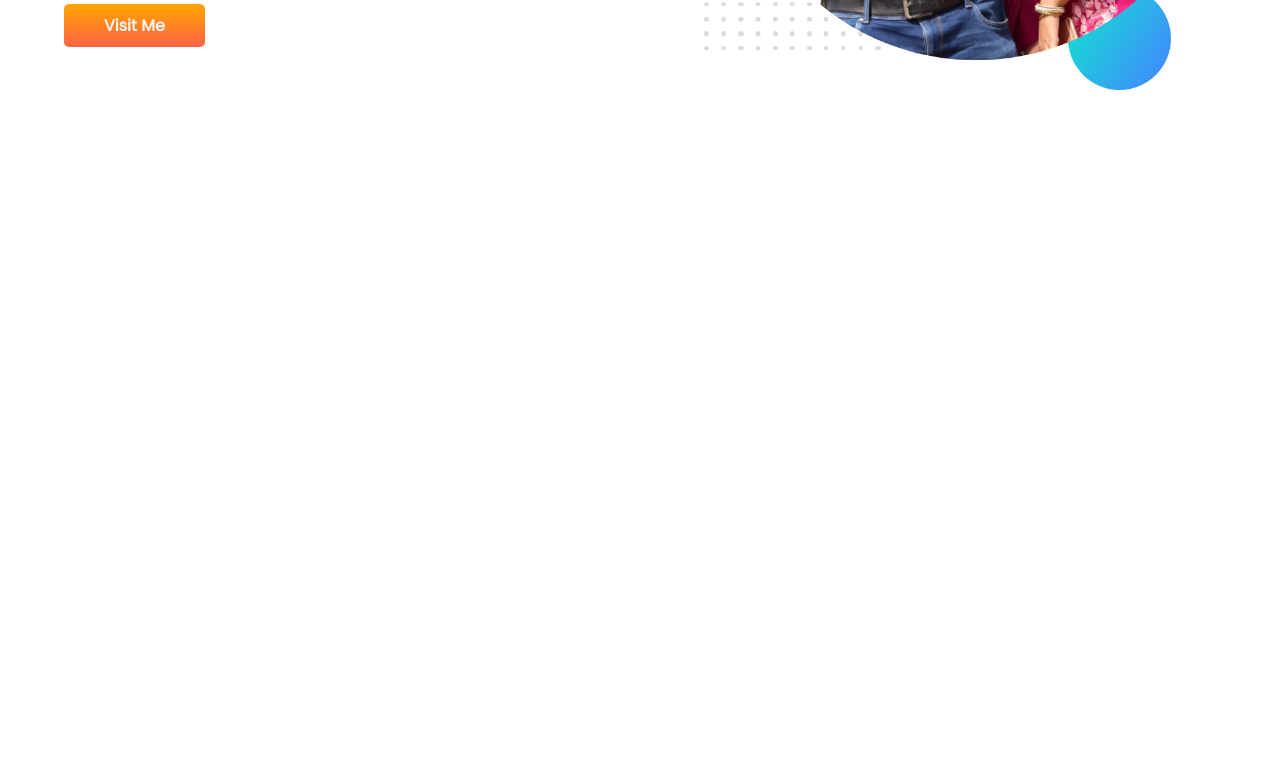
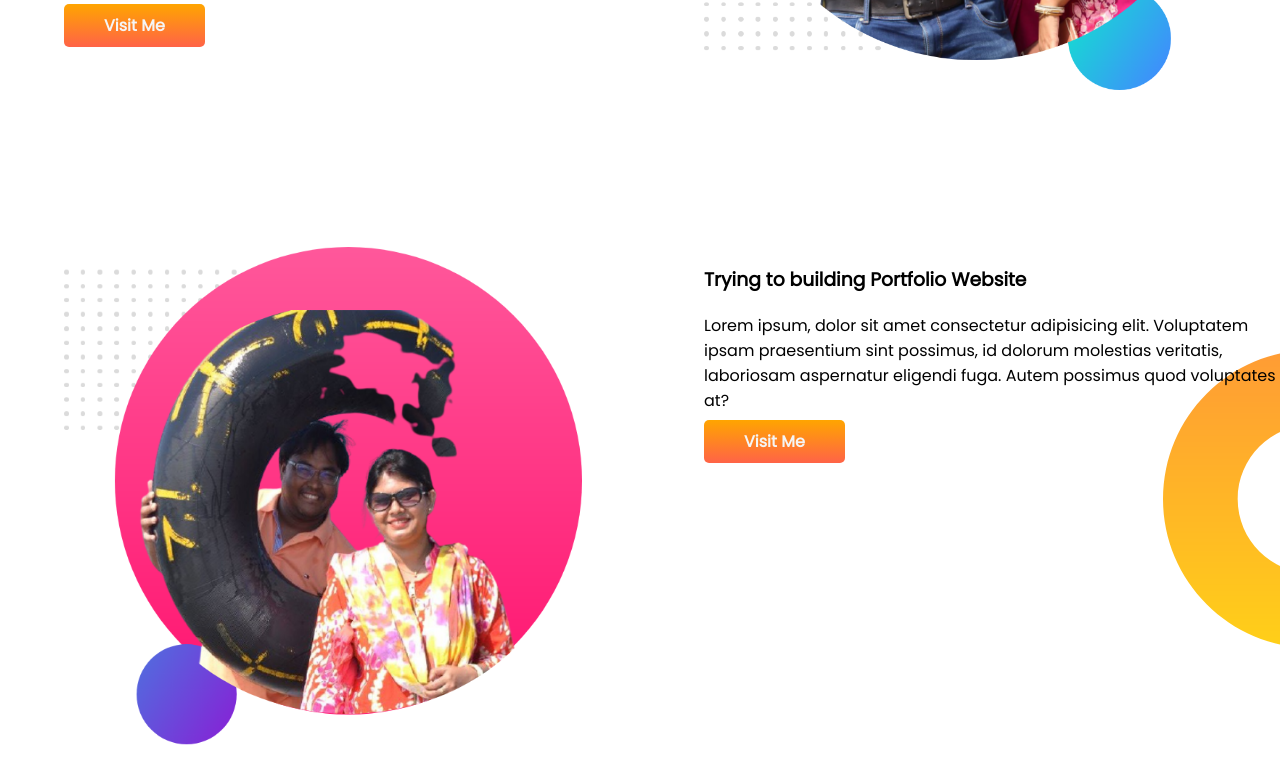
Before and after one commit to egpobitro/portfolio-website, a plain HTML site: page index.html in a window 1280 px wide. Shown: the part 425-1208 px from the top of the page. Before the commit the page ends 800 px from the top, so only its background shows below. Drawn offline with Linux system fonts and the light colour scheme.

Commit message:
mid section

```diff
--- a/index.html
+++ b/index.html
@@ -29,6 +29,22 @@
         </div>
     </section>
 
+    <section>
+        <div class="Upperbox">
+            <img src="images/my-bg2.png" alt="PobitroPic">
+        </div>
+
+        <div class="Upperbox extra" >
+            <h3>Trying to building Portfolio Website</h3>
+            <p>Lorem ipsum, dolor sit amet consectetur adipisicing elit. Voluptatem ipsam praesentium sint possimus, id dolorum molestias veritatis, laboriosam aspernatur eligendi fuga. Autem possimus quod voluptates at?</p>
+            <a class="link-button" target="_blank" href="https://www.pobitro.com/"> Visit Me</a>
+        </div>
+
+
+
+
+    </section>
+
 
 
 </body>
--- a/style.css
+++ b/style.css
@@ -12,6 +12,7 @@ h1{
 
 section{
     display: flex;
+    margin-bottom: 150px;
 }
 .Upperbox{
     width: 50%;
@@ -35,3 +36,10 @@ section{
     background-image: url(images/top-banner.png);
     background-repeat: no-repeat;
 }
+
+
+.extra{
+    background-image: url(images/dream-bg.png);
+    background-repeat: no-repeat;
+    background-position: right;
+}
```
Also changed, not shown: images/dream-bg.png (added).
